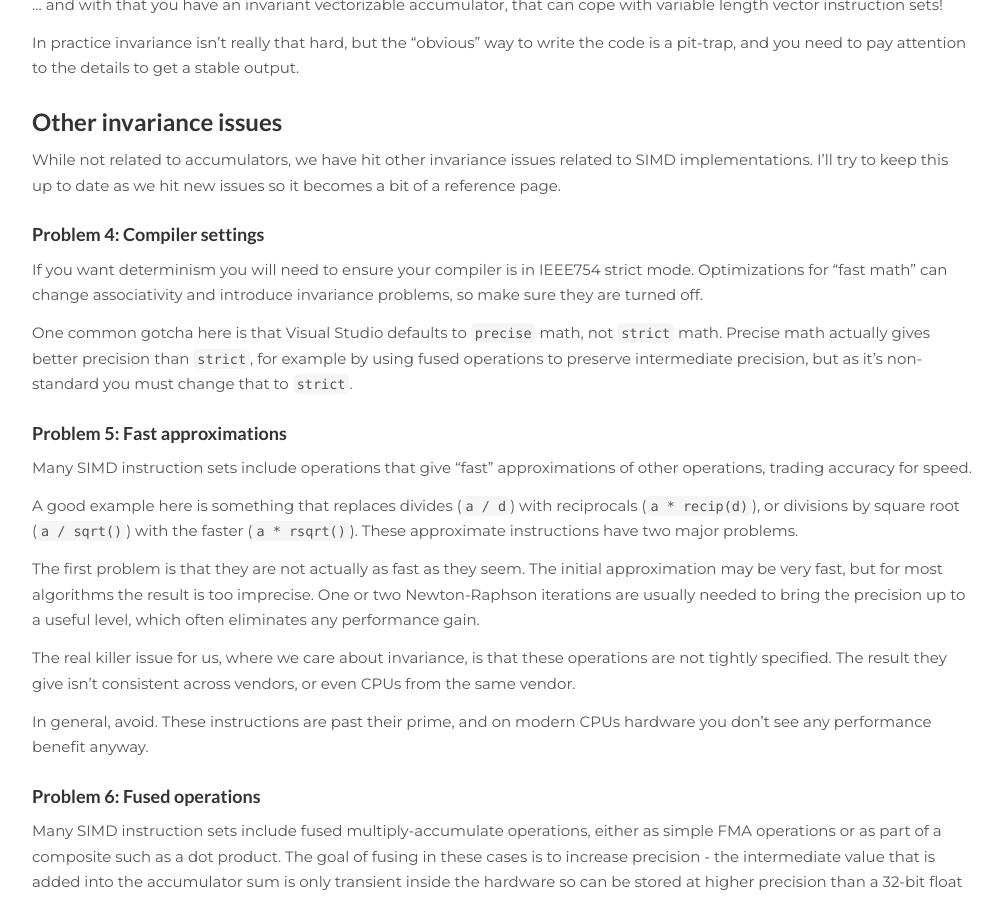
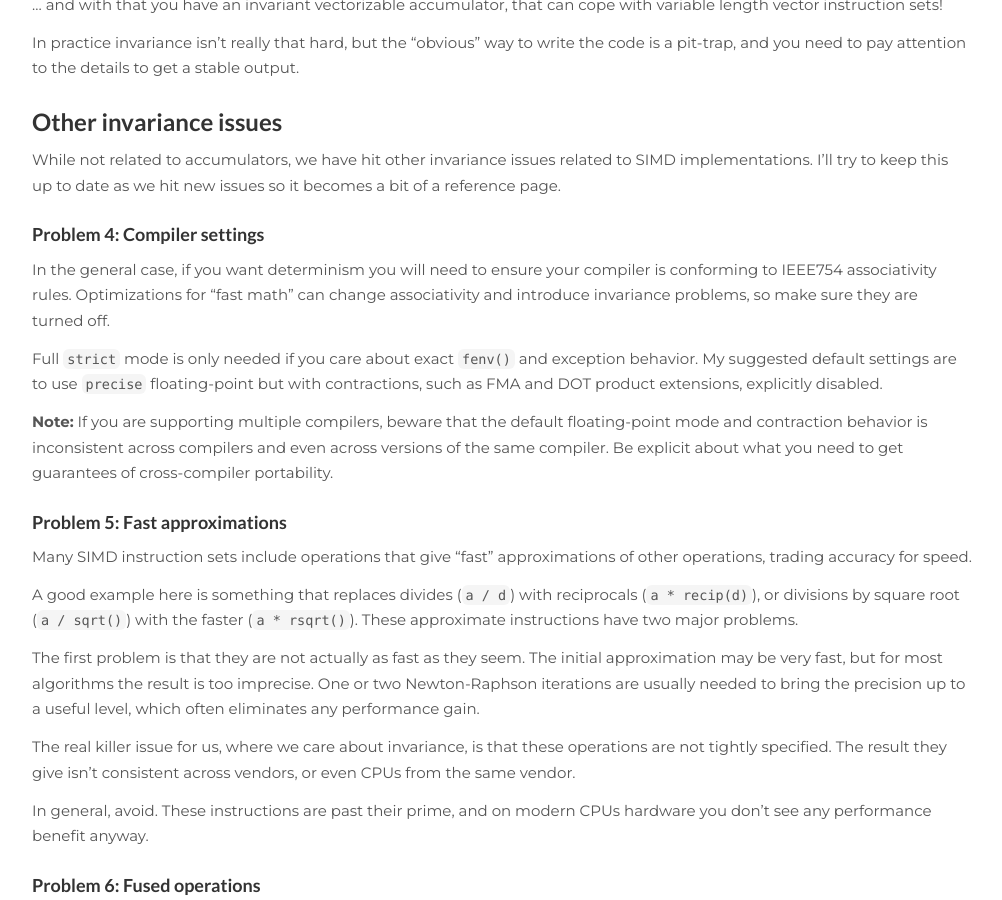
Before and after one commit to solidpixel/solidpixel.github.io, a Jekyll site: the page built from _posts/2021-02-25-creating_invariant_accumulators.md, in a window 1280 px wide and 900 px high, scrolled down 4780 px. Shown: the whole window, without its empty margins (138-1140 px from the left). Built offline with Jekyll 4.4.1, drawn with Linux system fonts in a browser that asks for light colours; some of the changed text lies outside the part shown.

Commit message:
Update note on strict vs precise

```diff
--- a/_posts/2021-02-25-creating_invariant_accumulators.md
+++ b/_posts/2021-02-25-creating_invariant_accumulators.md
@@ -178,7 +178,7 @@ the vector. This is slightly slower, but this is a price we must pay if we
 want to achieve an invariant output.
 
 **Note:** It's worth noting that this approach is the wrong thing to do if your
-aim is to minimize floating point error. The AVX2 implementation here would
+aim is to minimize floating-point error. The AVX2 implementation here would
 give statistically lower error, as we are combining two smaller numbers before
 combining into a larger one, which gives some scope for small errors to cancel
 out.
@@ -274,14 +274,19 @@ so it becomes a bit of a reference page.
 
 ### Problem 4: Compiler settings
 
-If you want determinism you will need to ensure your compiler is in IEEE754
-strict mode. Optimizations for "fast math" can change associativity and
-introduce invariance problems, so make sure they are turned off.
+In the general case, if you want determinism you will need to ensure your
+compiler is conforming to IEEE754 associativity rules. Optimizations for "fast
+math" can change associativity and introduce invariance problems, so make sure
+they are turned off.
 
-One common gotcha here is that Visual Studio defaults to `precise` math, not
-`strict` math. Precise math actually gives better precision than `strict`, for
-example by using fused operations to preserve intermediate precision, but as
-it's non-standard you must change that to `strict`.
+Full `strict` mode is only needed if you care about exact `fenv()` and exception
+behavior. My suggested default settings are to use `precise` floating-point but
+with contractions, such as FMA and DOT product extensions, explicitly disabled.
+
+**Note:** If you are supporting multiple compilers, beware that the default
+floating-point mode and contraction behavior is inconsistent across compilers
+and even across versions of the same compiler. Be explicit about what you need
+to get guarantees of cross-compiler portability.
 
 ### Problem 5: Fast approximations
 
@@ -425,3 +430,5 @@ floating-point code; you'd have this problem with integer trackers too.
   accumulator has some side-effects on floating-point accuracy.
 * **26 Feb '21:** Added the "Other invariance issues" section.
 * **28 Feb '21:** Added the standard library topic to "Other issues".
+* **25 Aug '24:** Updated advice on compiler settings to suggest `precise`,
+  after Ryg reminded me that `strict` isn't really needed.
```
